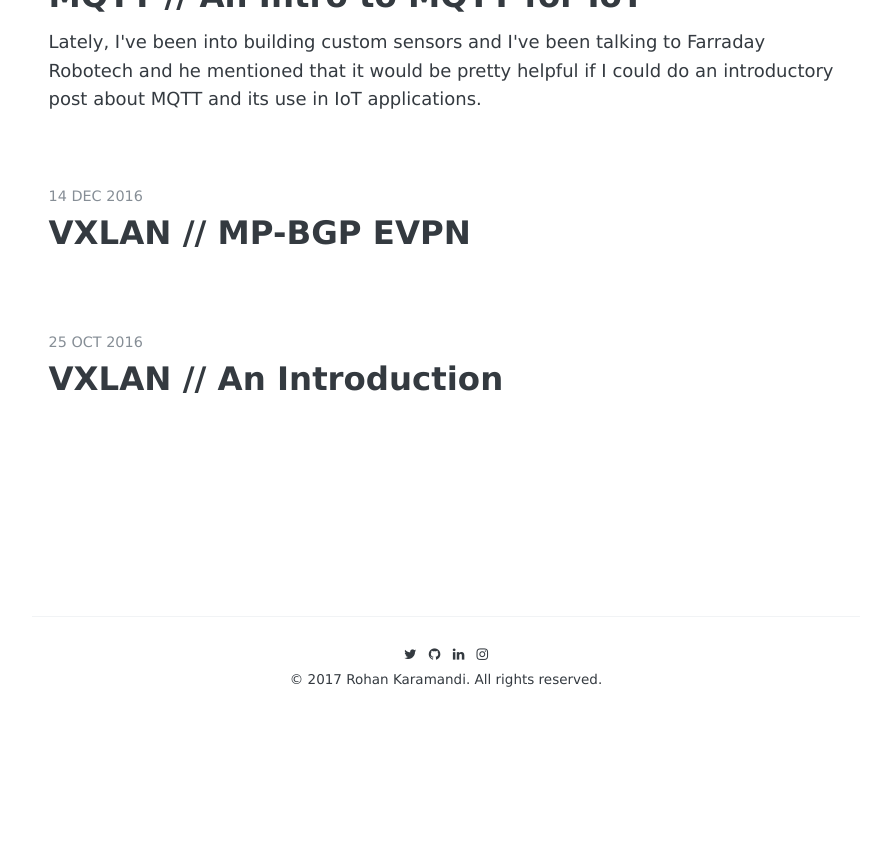
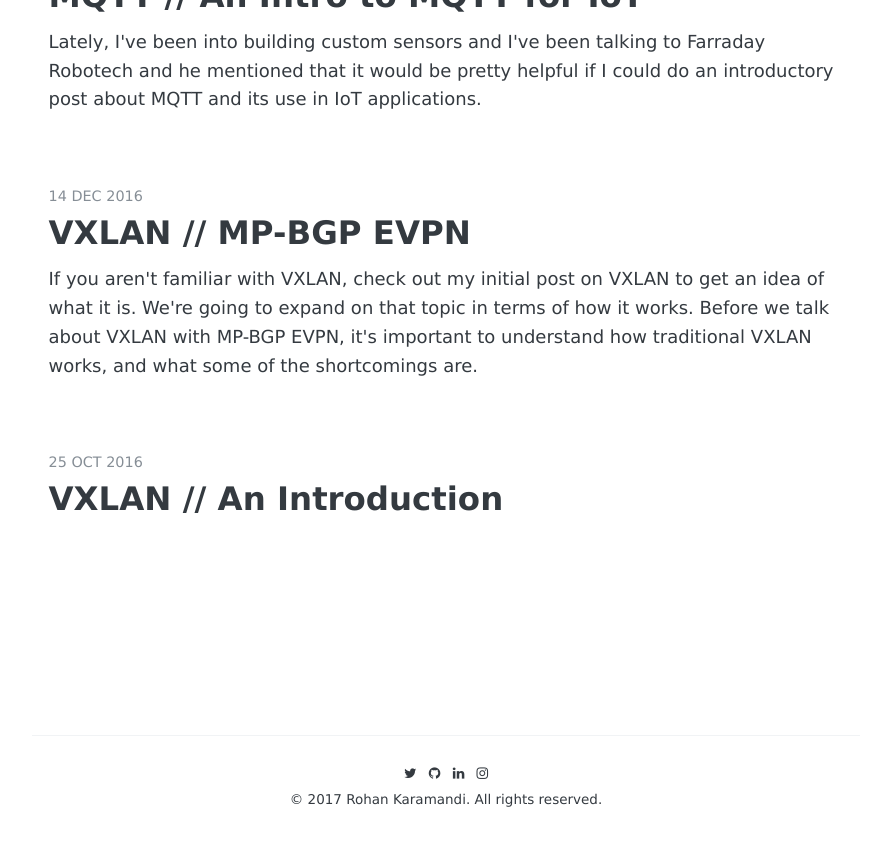
Before and after one commit to rkaramandi/rkaramandi.github.io, a Jekyll site: the page built from index.html, in a window 1280 px wide and 900 px high, scrolled down 1747 px. Shown: the top 846 px of the window, without its empty margins (194-1085 px from the left). Built offline with Jekyll 4.4.1, drawn with Linux system fonts in a browser that asks for light colours; some web fonts are replaced; the list of posts is cut into pages by our own code; before the commit the page ends 2528 px from its top, so only the background shows below that.

Commit message:
Use first paragraph of intro in description

```diff
--- a/_posts/2016-12-14-vxlan-mp-bgp-evpn.md
+++ b/_posts/2016-12-14-vxlan-mp-bgp-evpn.md
@@ -1,7 +1,7 @@
 ---
 layout: post
 title:  "VXLAN // MP-BGP EVPN"
-description:
+description: If you aren't familiar with VXLAN, check out my initial post on VXLAN to get an idea of what it is. We're going to expand on that topic in terms of how it works. Before we talk about VXLAN with MP-BGP EVPN, it's important to understand how traditional VXLAN works, and what some of the shortcomings are.
 date:   2016-12-14
 tags: [vxlan, datacenter, networking, sdn]
 comments: true
```
